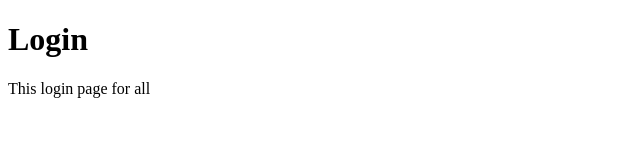
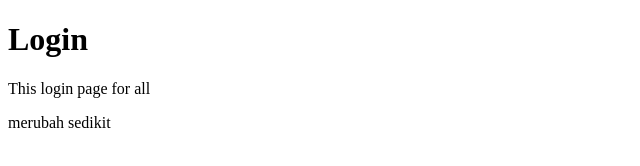
Before and after one commit to muhammad-ardiyansah/belajar-git, a plain HTML site: page login.html in a window 1280 px wide. Shown: the whole page, without its empty margins (0-640 px from the left). Drawn offline with Linux system fonts and the light colour scheme.

Commit message:
merubah halama login

```diff
--- a/login.html
+++ b/login.html
@@ -7,5 +7,6 @@
 
 <h1>Login</h1>
 <p>This login page for all</p>
+<p>merubah sedikit</p>
 </body>
 </html>
```
